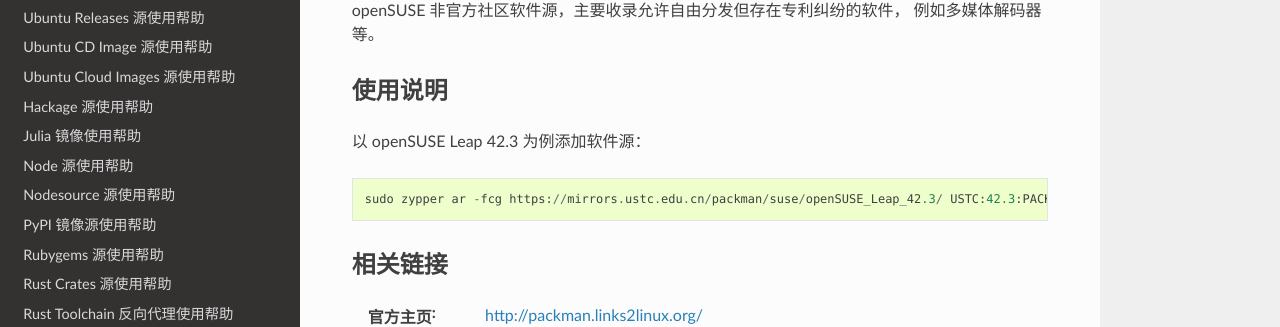
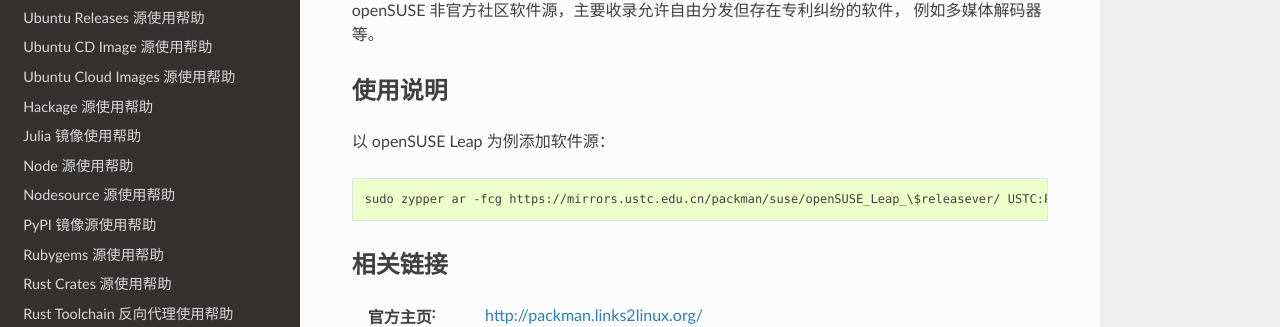
Before and after one commit to ustclug/mirrorhelp, a Sphinx documentation site: the page built from source/packman.rst, in a window 1280 px wide and 1029 px high. Shown: the part 442-769 px from the top of the window. Built offline with Sphinx 7.4.7 and the Read the Docs theme 2.0.0, drawn with Linux system fonts in a browser that asks for light colours; pages that are not in the unit, such as notebooks, are missing from menus.

Commit message:
packman: use $releasever in repository url

```diff
--- a/source/packman.rst
+++ b/source/packman.rst
@@ -21,11 +21,11 @@
 使用说明
 ========
 
-以 openSUSE Leap 42.3 为例添加软件源：
+以 openSUSE Leap 为例添加软件源：
 
 ::
 
-  sudo zypper ar -fcg https://mirrors.ustc.edu.cn/packman/suse/openSUSE_Leap_42.3/ USTC:42.3:PACKMAN
+  sudo zypper ar -fcg https://mirrors.ustc.edu.cn/packman/suse/openSUSE_Leap_\$releasever/ USTC:PACKMAN
 
 相关链接
 ========
```
